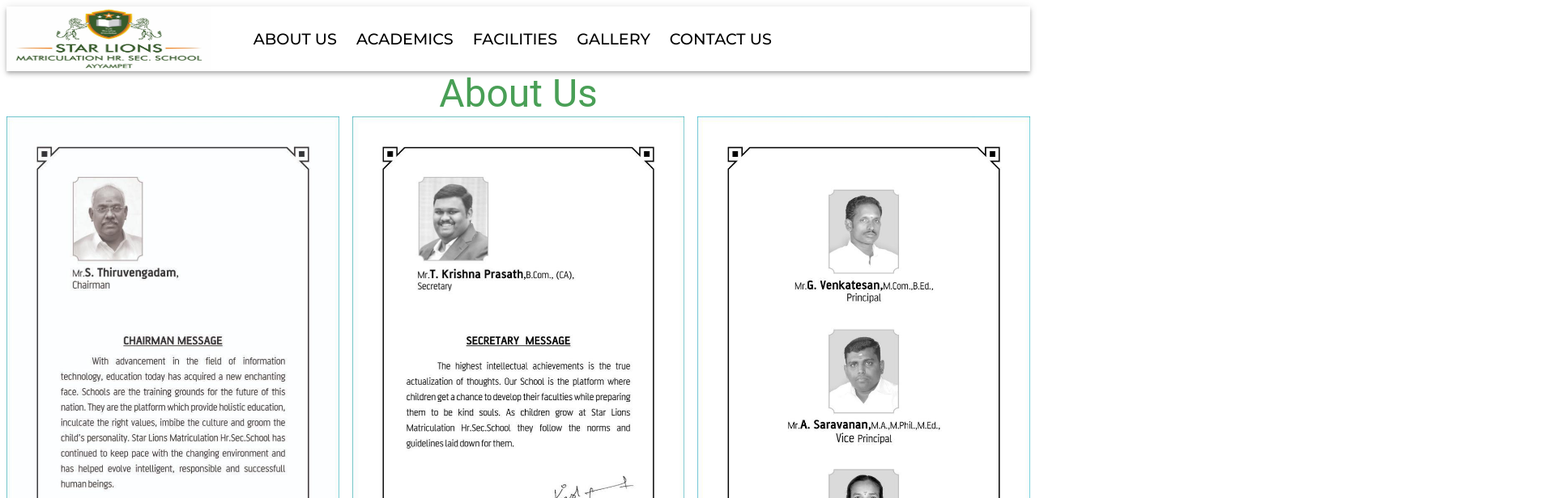
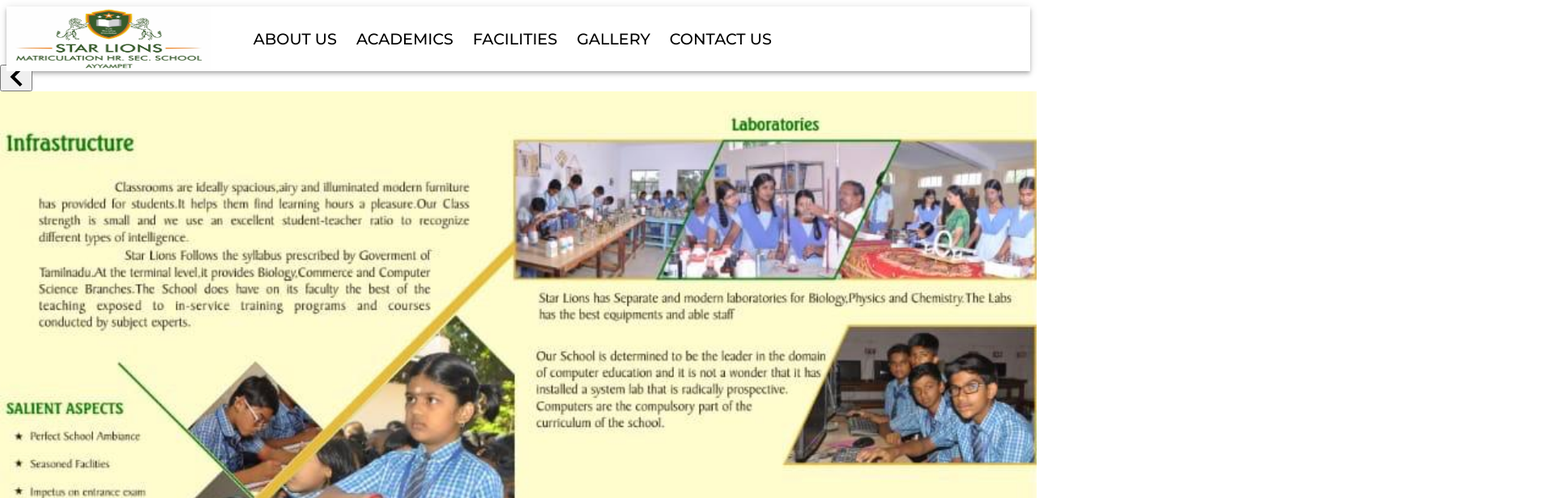
Before and after one commit to mallikarjuna-sharma/starline-school, a React app: page / in a window 1280 px wide. Shown: the top 616 px of the page at 81% size, 1920 px wide, since content can reach past the window. Built offline with nearby package versions, Linux system fonts and the light colour scheme.

Commit message:
included gallery

```diff
--- a/package.json
+++ b/package.json
@@ -30,6 +30,7 @@
     "react-dom": "^16.13.1",
     "react-google-maps": "^9.4.5",
     "react-router-dom": "^5.2.0",
+    "react-slideshow-image": "^1.4.2",
     "style-loader": "^1.2.1"
   },
   "devDependencies": {
--- /dev/null
+++ b/src/AboutUs.js
@@ -0,0 +1,35 @@
+import React from "react";
+import { Typography, Grid, Paper } from "@material-ui/core";
+import stringConstants from './stringConstants.js'
+import CHAIRMAN_MSG from './assests/chairman_msg.jpeg'
+import SEC_MSG from './assests/sec_msg.jpeg'
+import FACULTY from './assests/falculty.jpeg'
+
+
+function AboutUs(){
+
+
+
+    return (
+      <Grid container justify="center">
+        <Grid item>
+          <Typography variant="h3" style={{ color: stringConstants.APP_COLOR }}>
+            About Us
+          </Typography>
+        </Grid>
+
+
+        <Grid item md={12} lg={12}>
+         <Grid container justify="center" spacing={2} style={{height:"500px"}}>
+          <Grid item md={4} lg={4}><img src={CHAIRMAN_MSG}  style={{height:"100%",width:"100%"}} /> </Grid>
+          <Grid item md={4} lg={4}><img src={SEC_MSG}  style={{height:"100%",width:"100%"}} /></Grid>
+          <Grid item md={4} lg={4}><img src={FACULTY}  style={{height:"100%",width:"100%"}} /></Grid>
+          </Grid>
+        </Grid>
+
+      </Grid>
+    );
+
+}
+
+export default AboutUs;
--- a/src/Dashboard.js
+++ b/src/Dashboard.js
@@ -1,35 +1,26 @@
 import React from "react";
 import { Typography, Grid, Paper } from "@material-ui/core";
-import stringConstants from './stringConstants.js'
-import CHAIRMAN_MSG from './assests/chairman_msg.jpeg'
-import SEC_MSG from './assests/sec_msg.jpeg'
-import FACULTY from './assests/falculty.jpeg'
+import stringConstants from "./stringConstants.js";
+import AboutUs from './AboutUs';
+import Gallery from './Gallery';
 
 
-function Dashboard(){
+function Dashboard() {
+  return (
+    <Grid container justify="center" direction="column" spacing={2}>
+
+      <Grid item md={12} lg={12} style={{padding:0,margin:0}} >
+        <Gallery />
+      </Grid>
+
+      <Grid item md={12} lg={12} >
+        <AboutUs />
+      </Grid>
 
 
 
-    return (
-      <Grid container justify="center">
-        <Grid item>
-          <Typography variant="h3" style={{ color: stringConstants.APP_COLOR }}>
-            About Us
-          </Typography>
-        </Grid>
-
-
-        <Grid item md={12} lg={12}>
-         <Grid container justify="center" spacing={2} style={{height:"500px"}}>
-          <Grid item md={4} lg={4}><img src={CHAIRMAN_MSG}  style={{height:"100%",width:"100%"}} /> </Grid>
-          <Grid item md={4} lg={4}><img src={SEC_MSG}  style={{height:"100%",width:"100%"}} /></Grid>
-          <Grid item md={4} lg={4}><img src={FACULTY}  style={{height:"100%",width:"100%"}} /></Grid>
-          </Grid>
-        </Grid>
-
-      </Grid>
-    );
-
+    </Grid>
+  );
 }
 
 export default Dashboard;
--- /dev/null
+++ b/src/Gallery.css
@@ -0,0 +1,43 @@
+.slide-container {
+    width: 100%;
+    margin: auto; }
+
+  h3 {
+    text-align: center; }
+
+  .each-slide > div {
+    display: flex;
+    align-items: center;
+    justify-content: center;
+    background-size: cover;
+    height: 100px;
+  }
+
+  .each-slide span {
+    padding: 20px;
+    font-size: 20px;
+    background: #efefef;
+    text-align: center;
+  }
+
+  .each-fade {
+    display: flex;
+  }
+
+  .each-fade .image-container {
+    width: 75%;
+    overflow: hidden;
+  }
+
+  .each-fade .image-container img {
+    width: 100%;
+  }
+
+  .each-fade h2 {
+    width: 25%;
+    display: flex;
+    justify-content: center;
+    align-items: center;
+    margin: 0;
+    background: #adceed;
+  }
--- /dev/null
+++ b/src/Gallery.js
@@ -0,0 +1,49 @@
+import React from "react";
+import { Typography, Grid, Paper } from "@material-ui/core";
+import { Zoom } from 'react-slideshow-image';
+ import './Gallery.css';
+ import CHAIRMAN_MSG from './assests/chairman_msg.jpeg'
+ import SEC_MSG from './assests/sec_msg.jpeg'
+ import FACULTY from './assests/falculty.jpeg'
+
+ import Gallery1 from './assests/gallery_img1.jpeg'
+
+
+const images = [
+    Gallery1,
+    SEC_MSG,
+    FACULTY
+];
+
+
+const zoomOutProperties = {
+    duration: 5000,
+    transitionDuration: 500,
+    infinite: true,
+    indicators: true,
+    scale: 0.4,
+    arrows: true
+  }
+
+
+function Gallery(){
+
+
+
+    return (
+      <Grid item justify="center" md={12} lg={12} style={{width:"100%",height:"400px",padding:0,margin:0,marginBottom:"10%"}}>
+
+       <div className="slide-container">
+        <Zoom {...zoomOutProperties}>
+          {
+            images.map((each, index) => <img key={index} style={{width: "100%",height:"100%"}} src={each} />)
+          }
+        </Zoom>
+      </div>
+
+      </Grid>
+    );
+
+}
+
+export default Gallery;
```
Also changed, not shown: src/assests/gallery_img1.jpeg (added), 1 other file (tests, documents, lock files or other folders).
